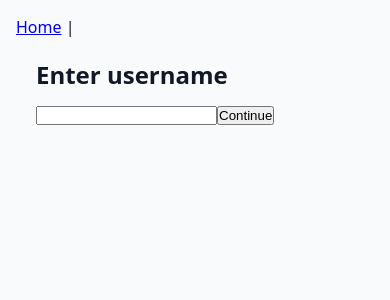
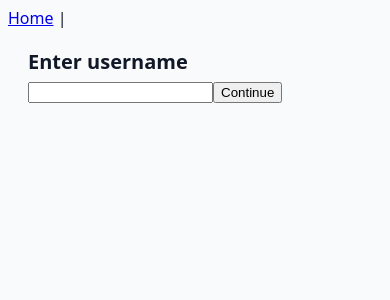
Before and after one commit to JanSolecki1/GoGreenProject, a React (Vite) app in the folder go-green/: page / in a window 390 px wide. Shown: the top 300 px of the page. Built offline with nearby package versions, Linux system fonts and the light colour scheme.

Commit message:
Refactor and enhance main CSS styles
Removed index.css and consolidated/reset styles into main.css. Improved layout, typography, button, card, and feedback styles for better consistency and mobile responsiveness. Added new CSS variables, utility classes, and accessible focus states.

```diff
--- a/go-green/src/main.css
+++ b/go-green/src/main.css
@@ -1,129 +1,141 @@
-/* ============================
-   RESET
-============================ */
-* {
-  margin: 0;
-  padding: 0;
-  box-sizing: border-box;
-}
-
-/* ============================
-   COLOR VARIABLES
-============================ */
-:root {
+:root{
   --bg: #F9FAFB;
   --text: #111827;
   --primary: #2563EB;
   --primary-text: #FFFFFF;
   --success: #10B981;
   --error: #DC2626;
-
-  --card-bg: #FFFFFF;
   --radius: 12px;
+  --gap: 12px;
+  --pad: 16px;
+  --maxw: 640px;
+  --font: system-ui, -apple-system, "Segoe UI", Roboto, "Helvetica Neue", Arial;
+  --btn-h: 48px;
 }
 
-/* ============================
-   BASE TYPOGRAPHY + LAYOUT
-============================ */
-body {
-  font-family: system-ui, sans-serif;
-  background: var(--bg);
-  color: var(--text);
-  padding: 16px;
-  max-width: 480px;
-  margin: 0 auto;
+*{box-sizing:border-box}
+html,body,#root{height:100%}
+body{
+  margin:0;
+  background:var(--bg);
+  color:var(--text);
+  font-family:var(--font);
+  -webkit-font-smoothing:antialiased;
+  -moz-osx-font-smoothing:grayscale;
+  line-height:1.3;
+  -webkit-tap-highlight-color: transparent;
 }
 
-.page {
-  padding: 8px;
+/* layout center with narrow column for mobile */
+#root{
+  max-width:var(--maxw);
+  margin:0 auto;
+  padding:calc(var(--pad) * 0.5);
 }
 
-/* ============================
-   CARD BLOCK
-============================ */
-.card {
-  background: var(--card-bg);
-  padding: 16px;
-  border-radius: var(--radius);
-  box-shadow: 0 2px 4px rgba(0,0,0,0.06);
-  margin-bottom: 16px;
+/* page container */
+.page{
+  padding:var(--pad);
+  display:flex;
+  flex-direction:column;
+  gap:var(--gap);
+  min-height:calc(100vh - 40px);
 }
 
-/* ============================
-   HEADINGS
-============================ */
-h2 {
-  margin-bottom: 12px;
-  font-size: 24px;
+/* card */
+.card{
+  background:#fff;
+  border-radius:12px;
+  box-shadow: 0 6px 20px rgba(17,24,39,0.06);
+  padding:16px;
+  text-align:center;
 }
 
-h3 {
-  margin-bottom: 8px;
-  font-size: 20px;
+/* headings */
+h2{margin:0 0 6px 0;font-size:20px;font-weight:600}
+h3{margin:6px 0;font-size:18px;font-weight:600}
+
+/* text small */
+p{margin:0;color:rgba(17,24,39,0.8);font-size:14px}
+
+/* buttons - primary and outline */
+.btn{
+  display:inline-flex;
+  align-items:center;
+  justify-content:center;
+  height:var(--btn-h);
+  padding:0 14px;
+  border-radius:10px;
+  font-weight:600;
+  font-size:15px;
+  cursor:pointer;
+  border:0;
+  user-select:none;
+  -webkit-user-select:none;
+  transition:transform .12s ease, box-shadow .12s ease, opacity .12s;
+  margin:6px 0;
 }
 
-/* ============================
-   BUTTONS
-============================ */
-.btn {
-  width: 100%;
-  padding: 14px;
-  font-size: 18px;
-  border-radius: var(--radius);
-  border: none;
-  cursor: pointer;
-  margin-bottom: 12px;
+.btn:active{transform:translateY(1px)}
+.btn:disabled{opacity:.5;cursor:not-allowed}
+
+.btn-primary{
+  background:var(--primary);
+  color:var(--primary-text);
+  box-shadow: 0 6px 18px rgba(37,99,235,0.12);
 }
 
-.btn-primary {
-  background: var(--primary);
-  color: var(--primary-text);
+.btn-outline{
+  background:transparent;
+  color:var(--text);
+  border:1px solid rgba(17,24,39,0.06);
+  box-shadow:none;
 }
 
-.btn-outline {
-  border: 2px solid var(--primary);
-  background: transparent;
-  color: var(--primary);
+/* groups and grid */
+.btn-group{display:flex;flex-direction:column;gap:10px;margin-top:8px}
+.grid-2{
+  display:grid;
+  grid-template-columns:repeat(2,1fr);
+  gap:10px;
+  margin-top:8px;
 }
 
-.btn-success {
-  background: var(--success);
-  color: var(--primary-text);
+/* progress / small meta */
+.meta{
+  font-size:13px;color:rgba(17,24,39,0.6);
 }
 
-.btn-error {
-  background: var(--error);
-  color: var(--primary-text);
+/* feedback */
+.feedback{
+  margin-top:12px;
+  padding:10px;
+  border-radius:10px;
+  font-weight:600;
+  text-align:center;
+}
+.feedback.success{background:rgba(16,185,129,0.12);color:var(--success)}
+.feedback.error{background:rgba(220,38,38,0.08);color:var(--error)}
+
+/* small helper for masked word */
+.masked{
+  font-family:monospace;
+  letter-spacing:0.06em;
+  font-size:20px;
+  margin-top:6px;
 }
 
-/* ============================
-   FEEDBACK TEXT
-============================ */
-.feedback {
-  text-align: center;
-  font-weight: bold;
-  margin-top: 8px;
+/* responsive tweaks */
+@media(min-width:700px){
+  .page{padding:24px}
+  .card{padding:20px}
+  .btn{height:54px;font-size:16px;border-radius:12px}
+  .grid-2{gap:14px}
 }
 
-.feedback.success {
-  color: var(--success);
-}
+/* accessible focus */
+.btn:focus{outline:3px solid rgba(37,99,235,0.18);outline-offset:2px}
 
-.feedback.error {
-  color: var(--error);
-}
-
-/* ============================
-   GRID HELPERS
-============================ */
-.grid-2 {
-  display: grid;
-  grid-template-columns: 1fr 1fr;
-  gap: 10px;
-}
-
-.grid-3 {
-  display: grid;
-  grid-template-columns: 1fr 1fr 1fr;
-  gap: 10px;
-}
+/* tiny utilities */
+.center{display:flex;align-items:center;justify-content:center}
+.hidden{display:none}
```
Also changed, not shown: go-green/src/index.css (added).
